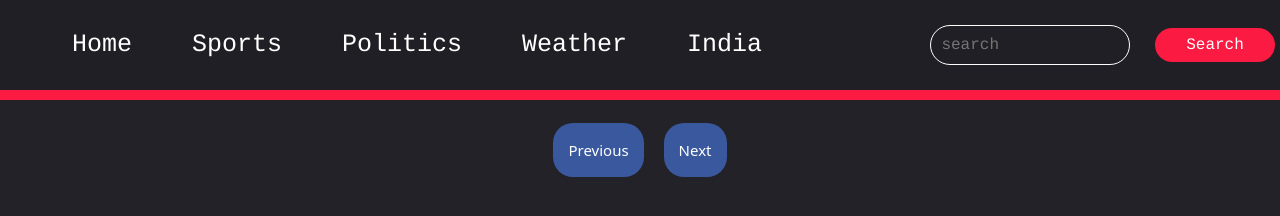
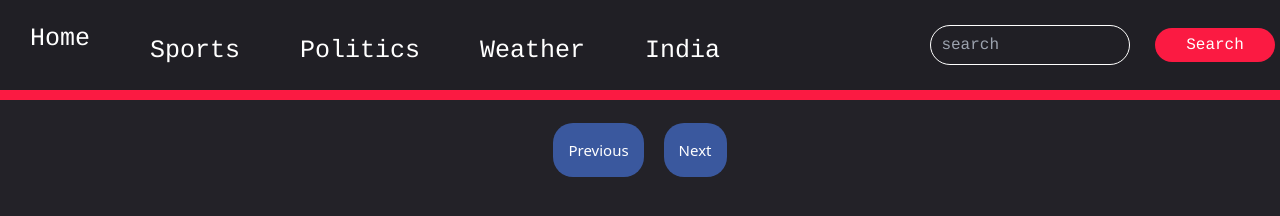
Before and after one commit to jai2k15/NewsApp, a plain HTML site: page index.html in a window 1280 px wide. Drawn offline with nearby package versions, Linux system fonts and the light colour scheme.

Commit message:
Update index.html

```diff
--- a/index.html
+++ b/index.html
@@ -6,6 +6,7 @@
     <meta name="viewport" content="width=device-width, initial-scale=1.0">
     <title>News App</title>
     <base href="/">
+    <script src="https://cdn.tailwindcss.com"></script>
     <link href="https://cdn.jsdelivr.net/npm/bootstrap@5.0.2/dist/css/bootstrap.min.css" rel="stylesheet" integrity="sha384-EVSTQN3/azprG1Anm3QDgpJLIm9Nao0Yz1ztcQTwFspd3yD65VohhpuuCOmLASjC" crossorigin="anonymous">
     <link rel="stylesheet" href="css/style.css" type="text/css" >
 </head>
@@ -13,7 +14,7 @@
 
         <header>
             <nav class="nav-height navbar">
-                <ul class="hide-items leftNav">
+                <ul class="hide-items space-y-3 leftNav">
                     <li><a href="/?q=all&page=1">Home</a></li>
                     <li><a href="/?q=sports&page=1">Sports</a></li>
                     <li><a href="/?q=politics&page=1">Politics</a></li>
```
